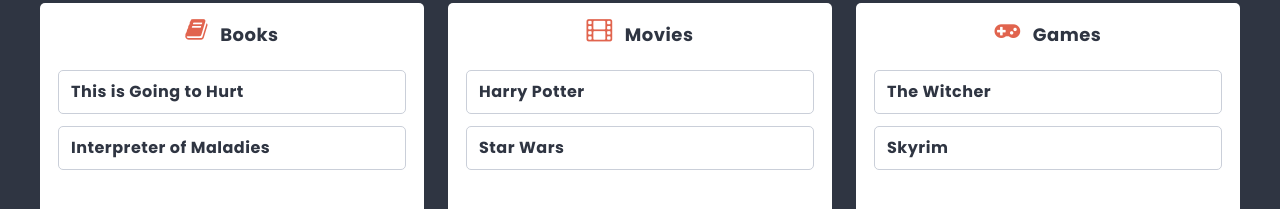
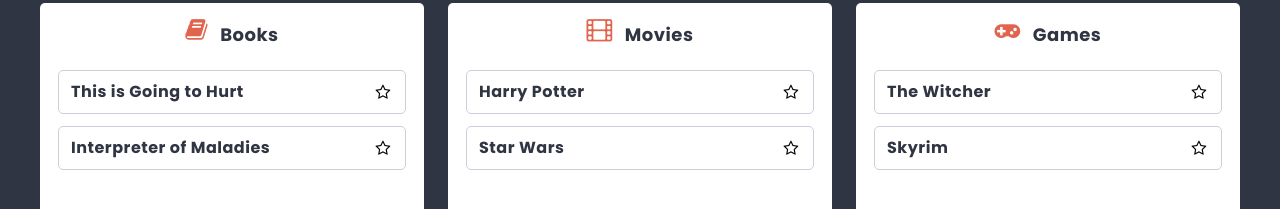
Before and after one commit to Shinjhin/project-react, a React (Create React App) app: page /list/1 in a window 1280 px wide. Shown: the part 392-601 px from the top of the page. Built offline with nearby package versions, Linux system fonts and the light colour scheme.

Commit message:
changes to favorite but need to repair few things

```diff
--- a/package.json
+++ b/package.json
@@ -6,6 +6,7 @@
     "@testing-library/jest-dom": "^5.16.2",
     "@testing-library/react": "^12.1.2",
     "@testing-library/user-event": "^13.5.0",
+    "clsx": "^1.1.1",
     "font-awesome": "^4.7.0",
     "nanoid": "^3.2.0",
     "react": "^17.0.2",
--- a/src/components/Card/Card.js
+++ b/src/components/Card/Card.js
@@ -1,8 +1,29 @@
+import { useDispatch, useSelector } from 'react-redux';
 import styles from './Card.module.scss'
+import { getToggleCardFavorite } from '../../redux/store';
+import clsx from 'clsx';
 
 const Card = props => {
+    const cardId = props.cardId;
+    // console.log(cardId);
+    const dispatch = useDispatch();
+
+    const clickingFavorite = e => {
+        e.preventDefault();
+        dispatch( getToggleCardFavorite ( cardId ))
+    }
+    const card = useSelector(state => state.cards.filter(card => card.id === cardId))
+    // console.log(card);
+    const isFavorite = card[0].isFavorite
+    // console.log(isFavorite);
+
+
     return (
-        <li className={styles.card}>{props.title}</li>
+      <li className={styles.card}>{props.title}
+        <button className={styles.buttonFavorite} onClick={clickingFavorite}>
+          <span className={clsx(styles.icon, {[styles.active] : isFavorite}) + ' fa fa-star-o'}></span>
+        </button>
+      </li>
     );
 };
 
--- a/src/components/Card/Card.module.scss
+++ b/src/components/Card/Card.module.scss
@@ -10,4 +10,21 @@
     display: flex;
     justify-content: space-between;
     font-weight: bold;
+
 }
+.icon{
+    margin: 0;
+    padding: 0;
+}
+.buttonFavorite{
+    background-color: white;
+    border: none;
+    cursor: pointer;
+    display: flex;
+    justify-content: center;
+    align-content: center;
+    width: 20px;
+}
+.active{
+    color: red;
+}
--- a/src/components/Column/Column.js
+++ b/src/components/Column/Column.js
@@ -15,7 +15,7 @@ const Column = props => {
         <article className={styles.column}>
             <h1 className={styles.title}><span className={styles.icon + ' fa fa-' + props.icon}></span>{props.title}</h1>
             <ul className={styles.cards}>
-            {cards.map(card => <Card key={card.id} title={card.title} columnId={card.columnId}/>)}
+            {cards.map(card => <Card key={card.id} title={card.title} columnId={card.columnId} cardId={card.id}/>)}
             </ul>
             <CardForm columnId={props.id}/>
         </article>
--- a/src/components/Favorite/Favorite.js
+++ b/src/components/Favorite/Favorite.js
@@ -1,10 +1,18 @@
+import { useSelector } from 'react-redux';
+import { getFilteredIsFavoriteCards } from '../../redux/store';
+import Card from '../Card/Card';
 import styles from './Favorite.module.scss';
 
 const Favorite = () => {
+  const cards = useSelector(state => getFilteredIsFavoriteCards(state))
+
   return(
     <div className={styles.container}>
-      <h1>Favorite</h1>
-      <p>Lorem input</p>
+      <article className={styles.column}>
+        <ul className={styles.card}>
+          {cards.map(card => <Card key={card.id} cardId={card.id} title={card.title}/>)}
+        </ul>
+      </article>
     </div>
   )
 }
--- a/src/components/Favorite/Favorite.module.scss
+++ b/src/components/Favorite/Favorite.module.scss
@@ -1,10 +1,15 @@
 @import '../../styles/settings.scss';
 
 .container{
-  height: 250px;
-  margin-top: 5%;
-  h1{
+  display: flex;
+  justify-content: center;
+
+  .column{
+    padding-top: 20%;
+    width: 30%;
+  }
+  .card{
     text-align: center;
-    font-size: 35px;
+    color: black;
   }
 }
--- a/src/redux/initialState.js
+++ b/src/redux/initialState.js
@@ -1,4 +1,4 @@
-const initialState = {
+  const initialState = {
   columns: [
     {
       id: '1',
@@ -27,12 +27,12 @@ const initialState = {
   ],
 
   cards: [
-    { id: '1', columnId: '1', title: 'This is Going to Hurt' },
-    { id: '2', columnId: '1', title: 'Interpreter of Maladies' },
-    { id: '3', columnId: '2', title: 'Harry Potter' },
-    { id: '4', columnId: '2', title: 'Star Wars' },
-    { id: '5', columnId: '3', title: 'The Witcher' },
-    { id: '6', columnId: '3', title: 'Skyrim' }
+    { id: '1', columnId: '1', title: 'This is Going to Hurt', isFavorite: false },
+    { id: '2', columnId: '1', title: 'Interpreter of Maladies', isFavorite: false },
+    { id: '3', columnId: '2', title: 'Harry Potter', isFavorite: false },
+    { id: '4', columnId: '2', title: 'Star Wars', isFavorite: false },
+    { id: '5', columnId: '3', title: 'The Witcher', isFavorite: false },
+    { id: '6', columnId: '3', title: 'Skyrim', isFavorite: false }
   ],
 
   lists: [
--- a/src/redux/store.js
+++ b/src/redux/store.js
@@ -13,7 +13,7 @@ const reducer = (state, action) => {
       return { ...state, columns: [...state.columns, { ...action.payload, id: shortid() }]};
 
     case 'ADD_CARD':
-      return {...state, cards: [...state.cards, { ...action.payload, id: shortid() }]};
+      return {...state, cards: [...state.cards, { ...action.payload, id: shortid(), isFavorite: false }]};
 
     case 'UPDATE_SEARCHSTRING':
       return {...state, searchString: action.payload}
@@ -21,6 +21,8 @@ const reducer = (state, action) => {
     case 'ADD_LIST':
       return {...state, lists: [...state.lists, { ...action.payload, id: shortid() } ]}
 
+    case 'TOGGLE_CARD_FAVORITE':
+      return { ...state, cards: state.cards.map(card => (card.id === action.payload) ? { ...card, isFavorite: !card.isFavorite } : card) };
 
     default:
       return state;
@@ -29,6 +31,7 @@ const reducer = (state, action) => {
 
 // selectors
 export const getFilteredCards = ({cards, searchString}, columnId) => cards.filter(card => card.columnId === columnId && strContains(card.title, searchString.searchString) )
+export const getFilteredIsFavoriteCards = ({ cards }) => cards.filter(card => card.isFavorite === true)
 export const getAllColumns  = state => state.columns;
 export const getListById = ({ lists }, listId) => lists.find(list => list.id === listId)
 export const getColumnsByList = ({ columns }, listId) => columns.filter(column => column.listId === listId)
@@ -39,6 +42,7 @@ export const addColumn = payload => ({ type: 'ADD_COLUMN', payload })
 export const addCard = payload => ({ type: 'ADD_CARD', payload})
 export const updateSearchString = payload => ({ type: 'UPDATE_SEARCHSTRING', payload})
 export const addList = payload => ({ type: 'ADD_LIST', payload })
+export const getToggleCardFavorite = payload => ({ type: 'TOGGLE_CARD_FAVORITE', payload })
 
 const store = createStore(
   reducer,
```
Also changed, not shown: 2 other files (tests, documents, lock files or other folders).
